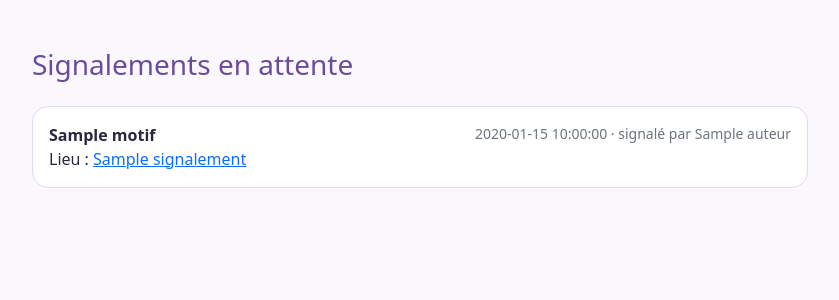
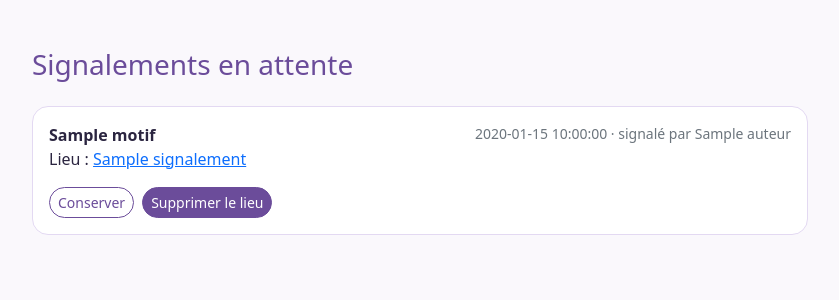
Before and after one commit to emnaamanai/wanderly, a Flask app: template templates/admin_signalements.html in a window 1280 px wide. Shown: the part 57-357 px from the top of the page, without its empty margins (220-1059 px from the left). Run offline with Flask 3, Linux system fonts and the light colour scheme; the template is opened without the code that fills it: most values are stand-ins (such as "Sample title", 1, 10 or a date in 2020).

Commit message:
Sprint 4 : l'admin peut supprimer un lieu ou un avis signale

```diff
--- a/app.py
+++ b/app.py
@@ -60,7 +60,18 @@ def enregistrer_photos(fichiers, lieu_id, base):
             (nom_fichier, lieu_id),
         )
     base.commit()
+def effacer_lieu(base, lieu_id):
+    """Supprime les photos (fichiers) d'un lieu, puis le lieu lui-même."""
+    photos = base.execute(
+        "SELECT nom_fichier FROM photo WHERE lieu_id = ?", (lieu_id,)
+    ).fetchall()
+    for photo in photos:
+        chemin = os.path.join(DOSSIER_PHOTOS, photo["nom_fichier"])
+        if os.path.exists(chemin):
+            os.remove(chemin)
 
+    base.execute("DELETE FROM lieu WHERE id = ?", (lieu_id,))
+    base.commit()
 
 def login_required(vue):
     @wraps(vue)
@@ -450,18 +461,8 @@ def supprimer_lieu(lieu_id):
     if lieu["auteur_id"] != g.utilisateur["id"] and g.utilisateur["role"] != "admin":
         abort(403)
 
-    photos = base.execute(
-        "SELECT nom_fichier FROM photo WHERE lieu_id = ?", (lieu_id,)
-    ).fetchall()
-    for photo in photos:
-        chemin = os.path.join(DOSSIER_PHOTOS, photo["nom_fichier"])
-        if os.path.exists(chemin):
-            os.remove(chemin)
-
-    base.execute("DELETE FROM lieu WHERE id = ?", (lieu_id,))
-    base.commit()
+    effacer_lieu(base, lieu_id)
     return redirect(url_for("accueil"))
-
 
 # ---------- Avis ----------
 @app.route("/lieux/<int:lieu_id>/avis", methods=["POST"])
@@ -618,3 +619,38 @@ def admin_signalements():
         "ORDER BY signalement.id DESC"
     ).fetchall()
     return render_template("admin_signalements.html", signalements=signalements)
+
+
+@app.route("/admin/signalements/<int:signalement_id>/conserver", methods=["POST"])
+@admin_required
+def conserver_signalement(signalement_id):
+    base = db.get_db()
+    curseur = base.execute(
+        "UPDATE signalement SET statut = 'traité' WHERE id = ?", (signalement_id,)
+    )
+    if curseur.rowcount == 0:
+        abort(404)
+    base.commit()
+    flash("Signalement traité : le contenu est conservé.")
+    return redirect(url_for("admin_signalements"))
+
+
+@app.route("/admin/signalements/<int:signalement_id>/supprimer", methods=["POST"])
+@admin_required
+def supprimer_contenu_signale(signalement_id):
+    base = db.get_db()
+    s = base.execute(
+        "SELECT * FROM signalement WHERE id = ?", (signalement_id,)
+    ).fetchone()
+    if s is None:
+        abort(404)
+
+    if s["lieu_id"] is not None:
+        effacer_lieu(base, s["lieu_id"])
+        flash("Lieu supprimé.")
+    else:
+        base.execute("DELETE FROM avis WHERE id = ?", (s["avis_id"],))
+        base.commit()
+        flash("Avis supprimé.")
+
+    return redirect(url_for("admin_signalements"))
--- a/templates/admin_signalements.html
+++ b/templates/admin_signalements.html
@@ -21,6 +21,17 @@
         <a href="{{ url_for('voir_lieu', lieu_id=s.avis_lieu_id) }}">voir le lieu</a>
       </p>
     {% endif %}
+            <div class="d-flex gap-2 mt-3">
+      <form method="post" action="{{ url_for('conserver_signalement', signalement_id=s.id) }}">
+        <button type="submit" class="btn btn-outline-wander btn-sm">Conserver</button>
+      </form>
+      <form method="post" action="{{ url_for('supprimer_contenu_signale', signalement_id=s.id) }}"
+            onsubmit="return confirm('Supprimer définitivement ce contenu ?');">
+        <button type="submit" class="btn btn-wander btn-sm">
+          {% if s.lieu_id %}Supprimer le lieu{% else %}Supprimer l'avis{% endif %}
+        </button>
+      </form>
+    </div>
   </div>
   {% else %}
   <p class="text-secondary">Aucun signalement en attente.</p>
```
